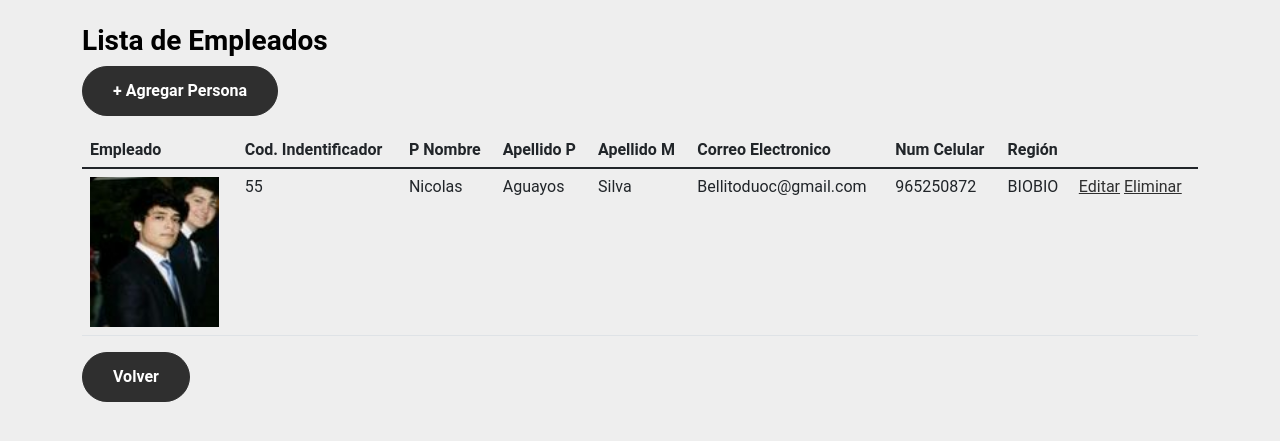
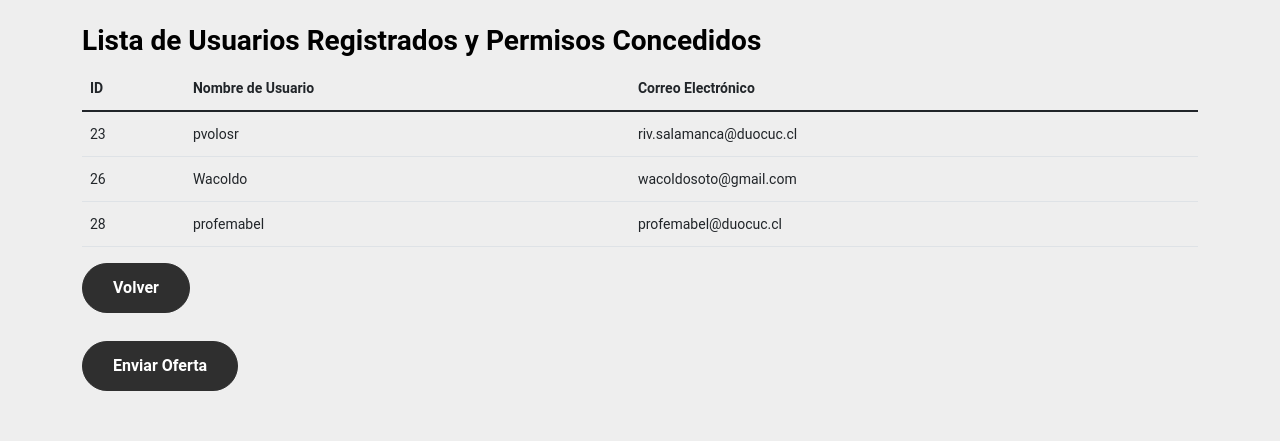
Before and after one commit to pvolo/proyecto-Examen, a Django app: page /personas/ in a window 1280 px wide. Shown: the part 60-501 px from the top of the page. Run offline with Django 5.2, Linux system fonts and the light colour scheme; data comes from the database, SQL or seed files in the repository; both versions use the stored data as it was after the commit; some libraries are stand-ins or nearby versions.

Commit message:
avanzando

```diff
--- a/aplicacion/templates/aplicacion/miscompras.html
+++ b/aplicacion/templates/aplicacion/miscompras.html
@@ -72,6 +72,9 @@
                     </div>
                     <div class="card-body">
                         <table class="product-table" >
+                            <div class="">
+                                <a href="{% url 'estado'%}" class="btn btn-outline-primary btn-sm">Estado Pedido</a>
+                            </div>
                             <thead>
                                 <tr>
                                     <th style="background-color: rgb(26, 23, 23);">N° Pedido</th>
--- a/aplicacion/templates/aplicacion/personas.html
+++ b/aplicacion/templates/aplicacion/personas.html
@@ -1,36 +1,39 @@
+<!-- templates/aplicacion/personas.html -->
+<!DOCTYPE html>
+<html lang="es">
+<head>
     {% load static %}
-<head>
     <meta charset="utf-8">
     <meta name="viewport" content="width=device-width, initial-scale=1, shrink-to-fit=no">
     <meta name="author" content="Untree.co">
-    <meta name="description" content="" />
-    <meta name="keywords" content="bootstrap, bootstrap4" />
+    <meta name="description" content="">
+    <meta name="keywords" content="bootstrap, bootstrap4">
     <link href="{% static 'aplicacion/css/bootstrap.min.css' %}" rel="stylesheet">
     <link rel="stylesheet" href="https://cdnjs.cloudflare.com/ajax/libs/font-awesome/6.0.0-beta3/css/all.min.css">
     <link href="{% static 'aplicacion/css/tiny-slider.css' %}" rel="stylesheet">
     <link href="{% static 'aplicacion/css/style.css' %}" rel="stylesheet">
-    <title>Personas</title>
-
+    <title>Usuarios</title>
 </head>
+<body>
 <nav class="custom-navbarr navbar navbar-expand-md navbar-dark bg-dark" aria-label="Furni navigation bar" style="font-weight: bold;">
     <div class="container">
-        <a class="navbar-brand" href="{% url "panelcontrol" %}">Pasión Alba<span>.</span></a>
+        <a class="navbar-brand" href="{% url 'panelcontrol' %}">Pasión Alba<span>.</span></a>
         <button class="navbar-toggler" type="button" data-bs-toggle="collapse" data-bs-target="#navbarsFurni"
             aria-controls="navbarsFurni" aria-expanded="false" aria-label="Toggle navigation">
             <span class="navbar-toggler-icon"></span>
         </button>
         <div class="collapse navbar-collapse" id="navbarsFurni">
             <ul class="custom-navbar-nav navbar-nav ms-auto mb-2 mb-md-0">
-                <li class="nav-item ">
+                <li class="nav-item">
                     <a class="nav-link" href="{% url 'panelcontrolestadocompra' %}">Estado de Compra</a>
                 </li>
-                <li class="nav-item">
+                <li class="nav-item active">
                     <a class="nav-link" href="{% url 'personas' %}">Usuarios</a>
                 </li>
                 <li class="nav-item">
                     <a class="nav-link" href="{% url 'productos' %}">Productos</a>
                 </li>
-                <li class="nav-item ">
+                <li class="nav-item">
                     <a class="nav-link" href="{% url 'shop' %}">Tienda</a>
                 </li>
                 <li class="nav-item">
@@ -43,38 +46,22 @@
 
 <div class="container">
     <div class="mt-4">
-            <h3 style="color: black;font-weight: bold;">Lista de Empleados</h3>
-            <a href="{% url 'crearpersona' %}" role="button" class="btn text-primarsy" style="color: white;">+ Agregar Persona</a>
+        <h3 style="color: black; font-weight: bold;">Lista de Usuarios Registrados y Permisos Concedidos</h3>
     </div>
-        <p>{{ fecha }}</p>
     <table class="table table-hover">
         <thead>
             <tr>
-                    <th>Empleado</th>
-                    <th>Cod. Indentificador</th>
-                    <th>P Nombre</th>
-                    <th>Apellido P</th>
-                    <th>Apellido M</th>
-                    <th>Correo Electronico</th>
-                    <th>Num Celular</th>
-                    <th>Región</th>
+                <th>ID</th>
+                <th>Nombre de Usuario</th>
+                <th>Correo Electrónico</th>
             </tr>
         </thead>
         <tbody>
-                {% for p in personas %}
+            {% for usuario in usuarios %}
             <tr>
-                    <td><img src="{{ p.imagen.url }}" alt="foto" height="150"></td>
-                    <td>{{ p.cod_persona }}</td>
-                    <td>{{ p.pnombre }}</td>
-                    <td>{{ p.apellidop }}</td>
-                    <td>{{ p.apellidom }}</td>
-                    <td>{{ p.correo }}</td>
-                    <td>{{ p.celular }}</td>
-                    <td>{{ p.region }}</td>
-                    <td>
-                        <a href="{% url 'modificar_persona' p.cod_persona %}">Editar</a>
-                        <a href="{% url 'eliminarpersona' p.cod_persona %}">Eliminar</a>
-                    </td>
+                <td>{{ usuario.id }}</td>
+                <td>{{ usuario.username }}</td>
+                <td>{{ usuario.email }}</td>
             </tr>
             {% endfor %}
         </tbody>
@@ -82,5 +69,15 @@
     <div class="back-button">
         <a href="{% url 'panelcontrol' %}" class="btn btn-secondarsy">Volver</a>
     </div>
+    <br>
+    <div class="back-button">
+        <a href="{% url 'panelcontrol' %}" class="btn btn-secondarsy">Enviar Oferta</a>
     </div>
+</div>
+
+<script src="{% static 'aplicacion/js/bootstrap.bundle.min.js' %}"></script>
+<script src="{% static 'aplicacion/js/tiny-slider.js' %}"></script>
+<script src="{% static 'aplicacion/js/app.js' %}"></script>
+
 </body>
+</html>
--- a/aplicacion/templates/registration/crearcuenta.html
+++ b/aplicacion/templates/registration/crearcuenta.html
@@ -27,6 +27,12 @@
                             <div class="mb-3">
                                 {% csrf_token %}
                                 {{form | crispy }}
+                                <div class="form-check mb-3">
+                                    <input class="form-check-input" type="checkbox" id="terminos" name="terminos">
+                                    <label class="form-check-label" for="terminos">
+                                        Acepto recibir correos de la página
+                                    </label>
+                                </div>
                             <div class="text-center mt-3">
                                 <input type="submit" value="Registrarse" class="btn btn-primarsy w-100">
                             </div>
--- a/aplicacion/views.py
+++ b/aplicacion/views.py
@@ -3,6 +3,7 @@ from django.utils import timezone #para importar la hora , es para el carro y su
 from django.contrib.auth.decorators import login_required
 from django.views.decorators.http import require_POST
 #desde el crud del profe
+
 from django.contrib.auth import logout
 from django.contrib.auth.models import User
 from django.shortcuts import render, redirect
@@ -307,16 +308,11 @@ def thankyou(request):
 
 
 def personas(request):
-
-
-    personas=Persona.objects.all()
-
-    datos={
-
-        "personas":personas
+    usuarios = User.objects.exclude(email='')
+    datos = {
+        "usuarios": usuarios
     }
-
-    return render(request,'aplicacion/personas.html', datos)
+    return render(request, 'aplicacion/personas.html', datos)
 
 def crearpersona(request):
     form=PersonaForm()
```
Also changed, not shown: db.sqlite3. Lines whose indentation alone changed are shown as unchanged.
